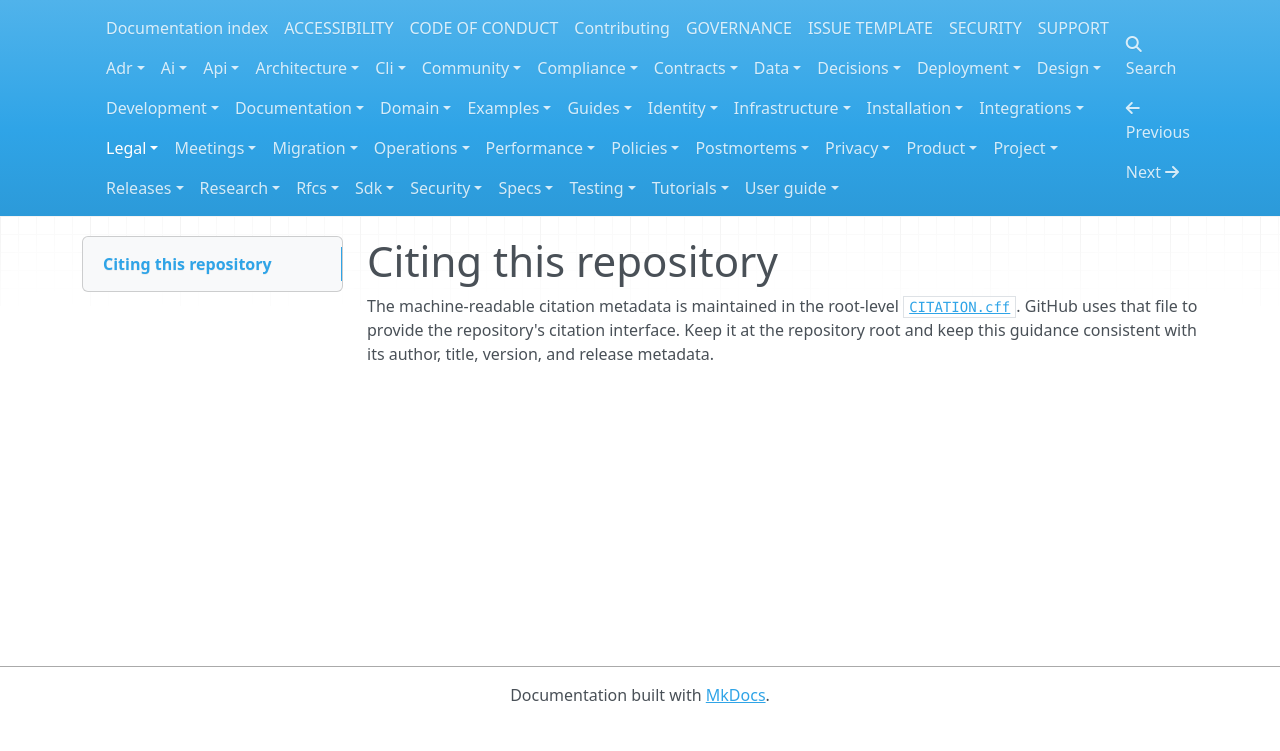
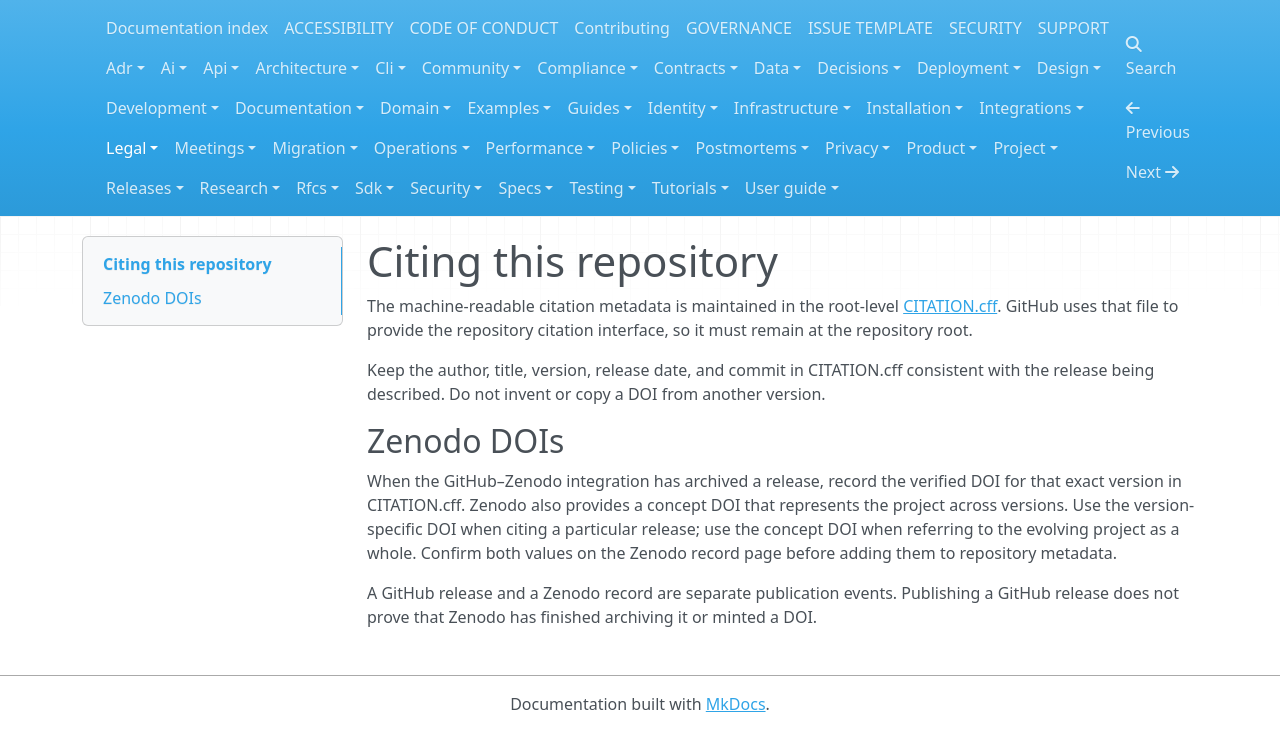
Before and after one commit to sandokanCat/.github, an MkDocs documentation site: the page built from docs/legal/CITATION.md, in a window 1280 px wide. Shown: the top 751 px of the page. Built offline with MkDocs 1.6.1, drawn with Linux system fonts in a browser that asks for light colours; nearby versions of some CDN libraries.

Commit message:
docs(citation): document Zenodo DOI handling

```diff
--- a/docs/legal/CITATION.md
+++ b/docs/legal/CITATION.md
@@ -1,3 +1,11 @@
 # Citing this repository
 
-The machine-readable citation metadata is maintained in the root-level [`CITATION.cff`](../../CITATION.cff). GitHub uses that file to provide the repository's citation interface. Keep it at the repository root and keep this guidance consistent with its author, title, version, and release metadata.
+The machine-readable citation metadata is maintained in the root-level [CITATION.cff](../../CITATION.cff). GitHub uses that file to provide the repository citation interface, so it must remain at the repository root.
+
+Keep the author, title, version, release date, and commit in CITATION.cff consistent with the release being described. Do not invent or copy a DOI from another version.
+
+## Zenodo DOIs
+
+When the GitHub–Zenodo integration has archived a release, record the verified DOI for that exact version in CITATION.cff. Zenodo also provides a concept DOI that represents the project across versions. Use the version-specific DOI when citing a particular release; use the concept DOI when referring to the evolving project as a whole. Confirm both values on the Zenodo record page before adding them to repository metadata.
+
+A GitHub release and a Zenodo record are separate publication events. Publishing a GitHub release does not prove that Zenodo has finished archiving it or minted a DOI.
```
